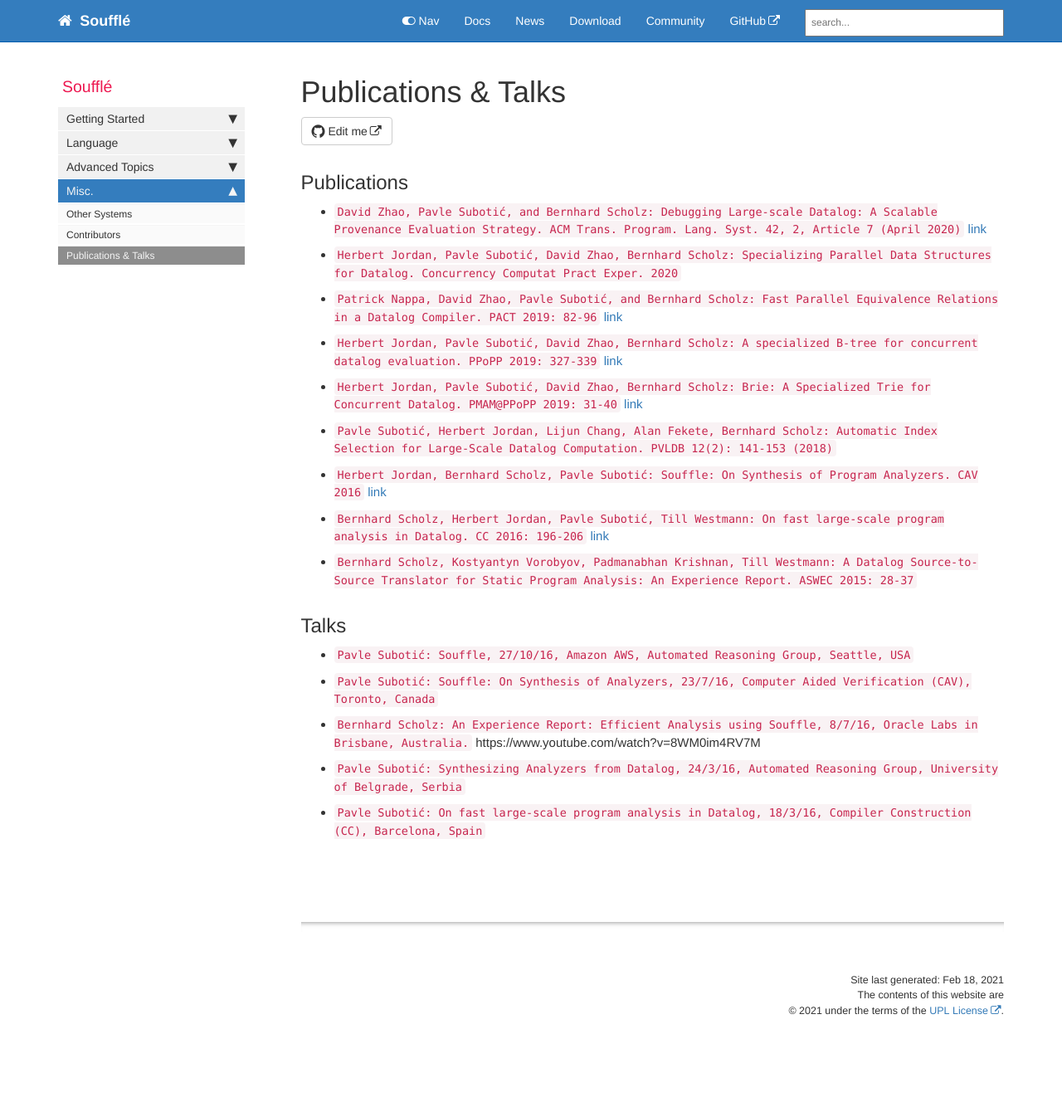
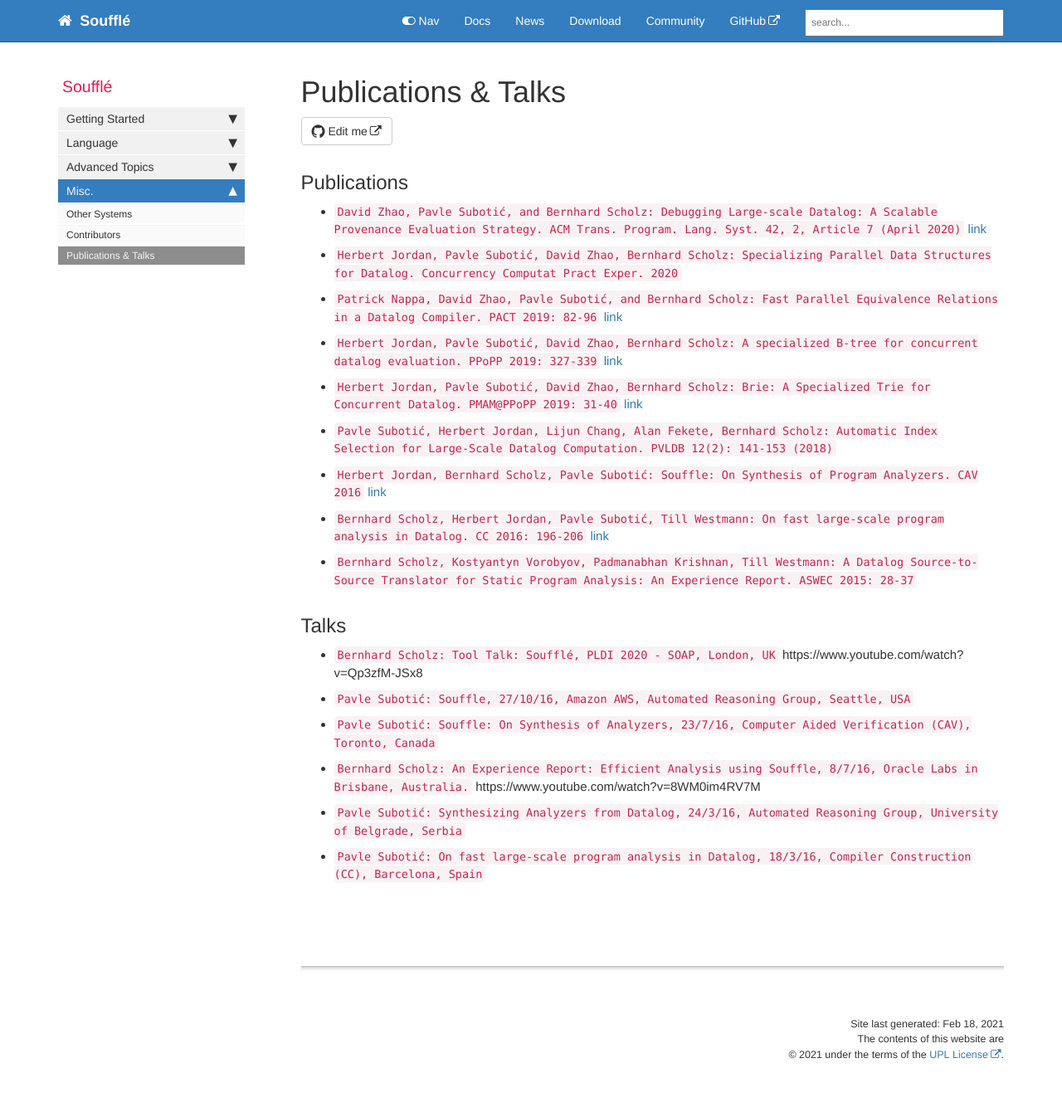
Before and after one commit to souffle-lang/souffle-lang.github.io, a Jekyll site: the page built from pages/docs/publications.md, in a window 1280 px wide. Shown: the whole page at 83% size. Built offline with Jekyll 4.4.1, drawn with Linux system fonts in a browser that asks for light colours; comment, search, counter and statistics services are not loaded; before the commit the page ends 1288 px from its top, so only the background shows below that.

Commit message:
Adds PLDI 2020 talk

```diff
--- a/pages/docs/publications.md
+++ b/pages/docs/publications.md
@@ -22,6 +22,7 @@ Brie: A Specialized Trie for Concurrent Datalog. PMAM@PPoPP 2019: 31-40` [link](
  * `Bernhard Scholz, Kostyantyn Vorobyov, Padmanabhan Krishnan, Till Westmann: A Datalog Source-to-Source Translator for Static Program Analysis: An Experience Report. ASWEC 2015: 28-37`
 
 ## Talks
+ * `Bernhard Scholz: Tool Talk: Soufflé, PLDI 2020 - SOAP, London, UK` https://www.youtube.com/watch?v=Qp3zfM-JSx8
  * `Pavle Subotić: Souffle, 27/10/16, Amazon AWS, Automated Reasoning Group, Seattle, USA`
  * `Pavle Subotić: Souffle: On Synthesis of Analyzers, 23/7/16, Computer Aided Verification (CAV), Toronto, Canada`
  * `Bernhard Scholz: An Experience Report: Efficient Analysis using Souffle, 8/7/16, Oracle Labs in Brisbane, Australia.`
```
